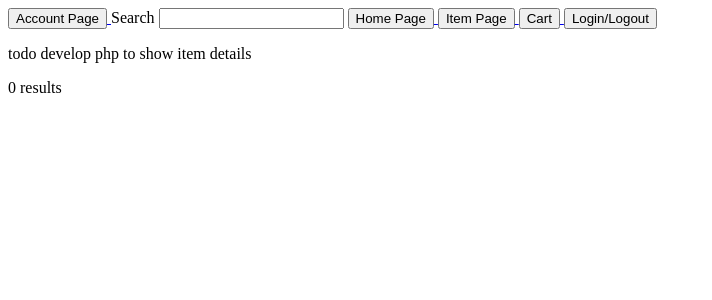
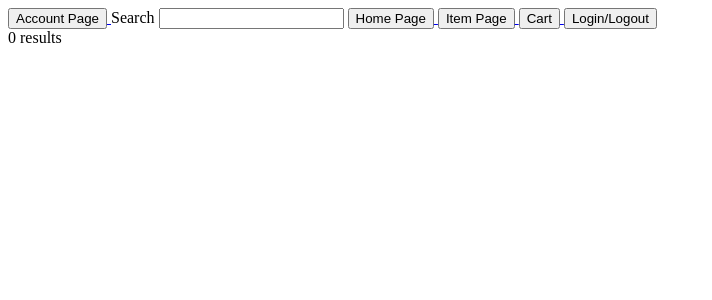
Before and after one commit to Miniter-L-SCSU/CSC335, a PHP site: page /item_page.php?itm=1 in a window 1280 px wide. Shown: the top 300 px of the page, without its empty margins (0-712 px from the left). Run offline with PHP 8.4, Linux system fonts and the light colour scheme; data that the repository does not hold is empty.

Commit message:
remove unnecessary debugs

```diff
--- a/html/item_page.php
+++ b/html/item_page.php
@@ -28,10 +28,7 @@
         </div>
 
          <div>
-                <p> todo develop php to show item details </p>
-                <!-- todo develop php to show item detail -->
-                <!-- note to self, details to grab, item_name, price, category, manufacturer-->
-                <!-- also add to cart button -->
+
 
                 <?php
                 include './connect_to_db.php';
--- a/html/items.php
+++ b/html/items.php
@@ -43,7 +43,6 @@ session_start();
 
                 $stmt->execute();
                 $result = $stmt->get_result();
-                echo $_SESSION["username"];
 
                 if ($result->num_rows > 0) {
 
```
